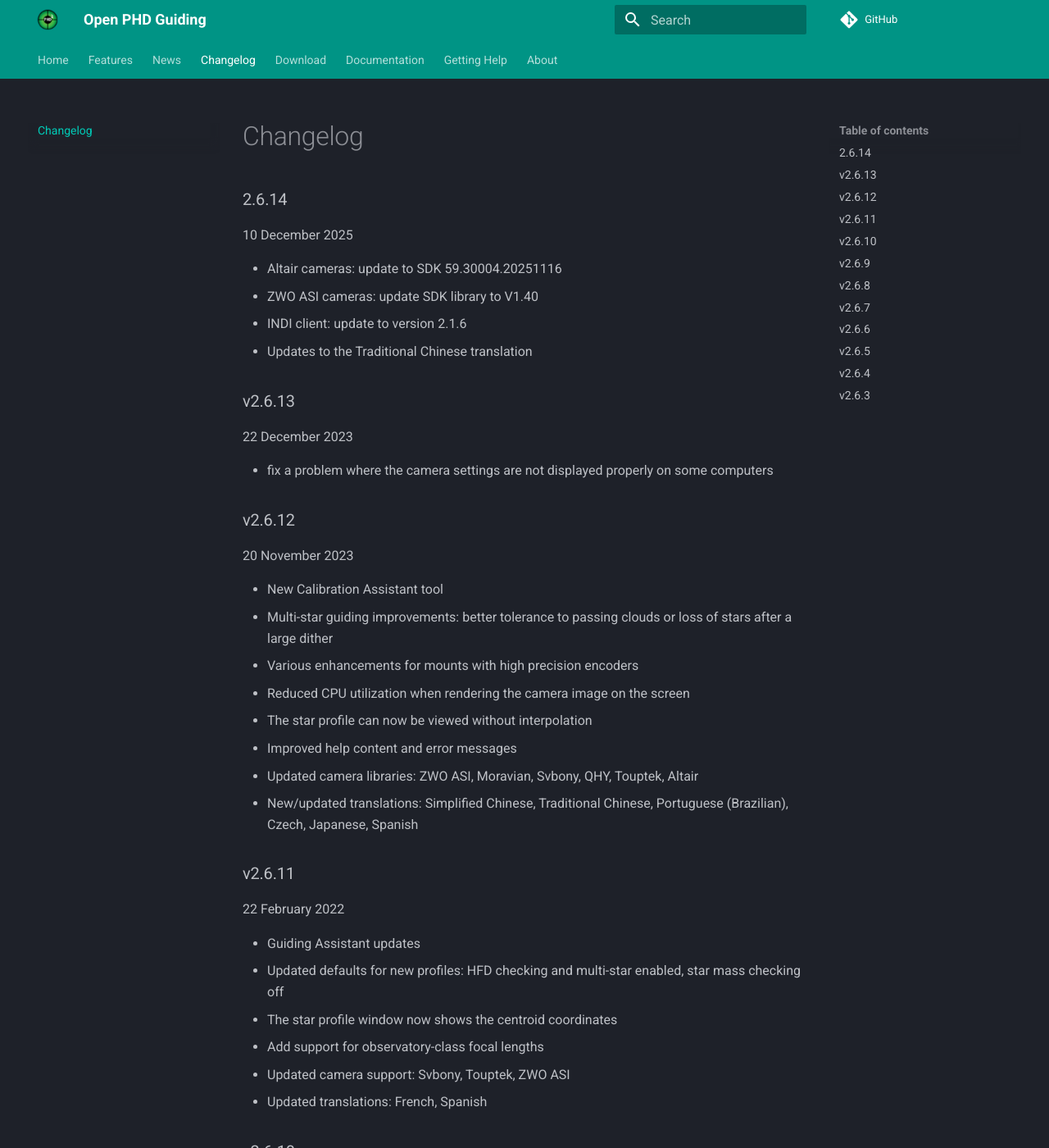
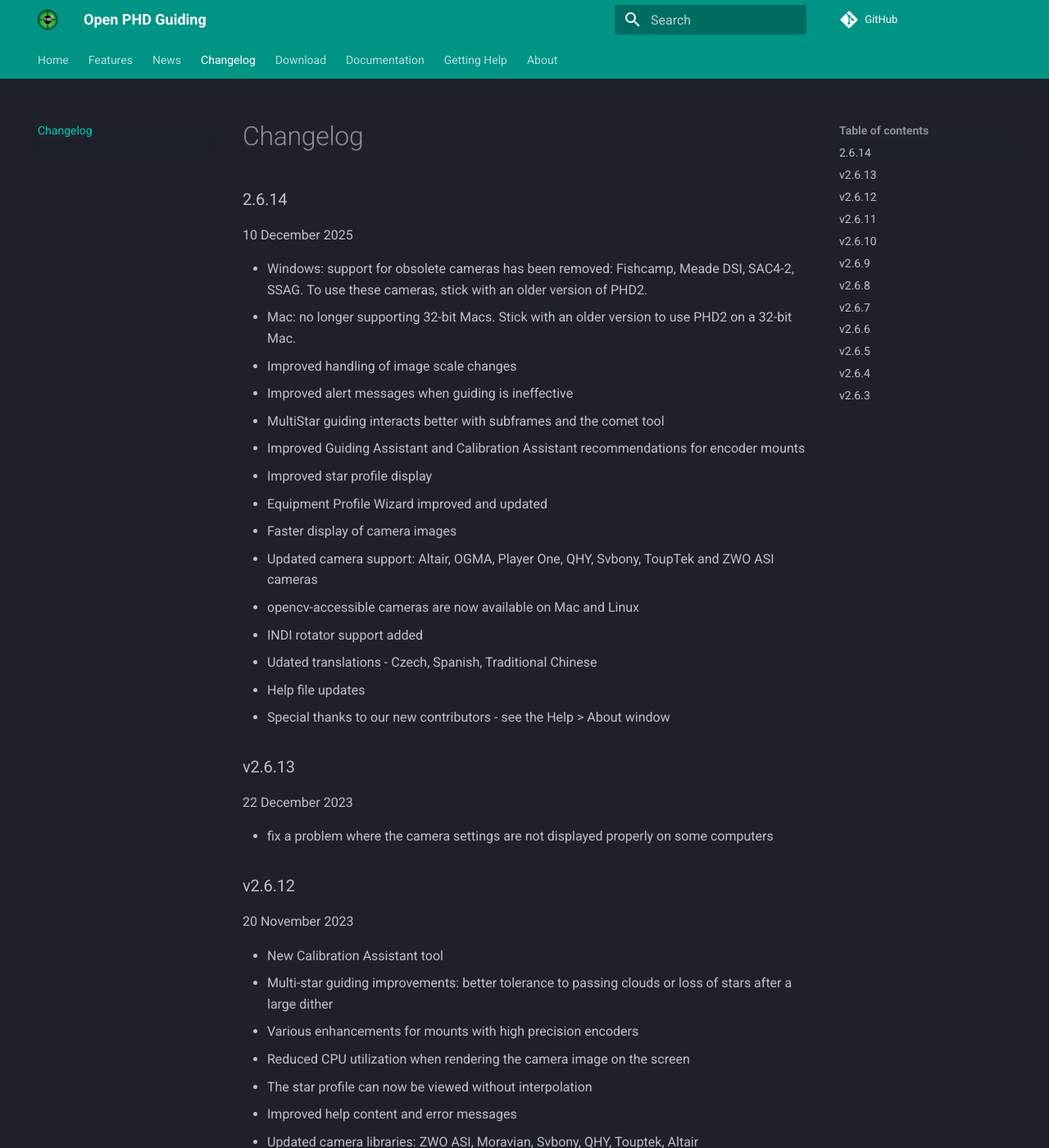
Before and after one commit to OpenPHDGuiding/openphdguiding.org, an MkDocs documentation site: the page built from docs/changelog.md, in a window 1280 px wide and 1400 px high. Shown: the whole window at 82% size. Built offline with MkDocs 1.6.1 and Material for MkDocs 9.7.7, drawn with Linux system fonts in a browser that asks for light colours; comment, search, counter and statistics services are not loaded.

Commit message:
Fix full release changelog
The add-release script incorrectly added the dev changelog to
changelog.md.

Fix the script and correct changelog.md.

```diff
--- a/docs/changelog.md
+++ b/docs/changelog.md
@@ -6,11 +6,21 @@
 
 10 December 2025
 
-- Altair cameras: update to SDK 59.30004.20251116
-- ZWO ASI cameras: update SDK library to V1.40
-- INDI client: update to version 2.1.6
-- Updates to the Traditional Chinese translation
-
+- Windows: support for obsolete cameras has been removed: Fishcamp, Meade DSI, SAC4-2, SSAG. To use these cameras, stick with an older version of PHD2.
+- Mac: no longer supporting 32-bit Macs. Stick with an older version to use PHD2 on a 32-bit Mac.
+- Improved handling of image scale changes
+- Improved alert messages when guiding is ineffective
+- MultiStar guiding interacts better with subframes and the comet tool
+- Improved Guiding Assistant and Calibration Assistant recommendations for encoder mounts
+- Improved star profile display
+- Equipment Profile Wizard improved and updated
+- Faster display of camera images
+- Updated camera support: Altair, OGMA, Player One, QHY, Svbony, ToupTek and ZWO ASI cameras
+- opencv-accessible cameras are now available on Mac and Linux
+- INDI rotator support added
+- Udated translations - Czech, Spanish, Traditional Chinese
+- Help file updates
+- Special thanks to our new contributors - see the Help > About window
 
 ### v2.6.13
 
```
Also changed, not shown: 1 other file.
